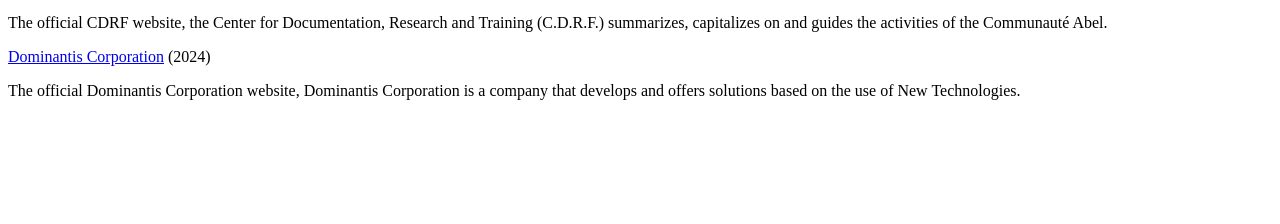
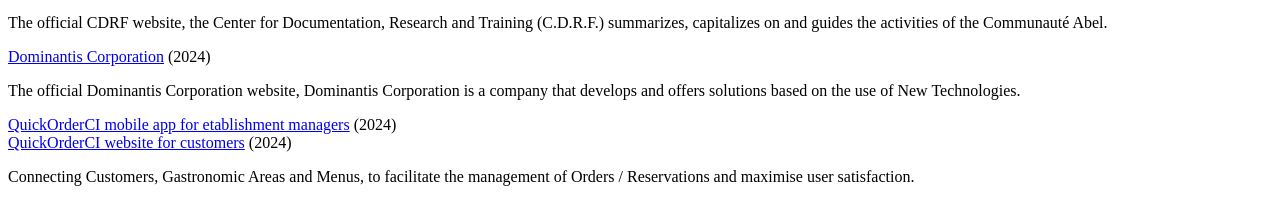
Before and after one commit to itsjeanem/realization-contribution, a plain HTML site: page index.htm in a window 1280 px wide. Shown: the part 318-542 px from the top of the page. Drawn offline with Linux system fonts and the light colour scheme.

Commit message:
imp: update contributions

```diff
--- a/index.htm
+++ b/index.htm
@@ -23,8 +23,12 @@
       <a href="https://cdrf-communauteabel.com" target="_blank">CDRF - Communauté Abel</a> (2022)
       <p>The official CDRF website, the Center for Documentation, Research and Training (C.D.R.F.) summarizes, capitalizes on and guides the activities of the Communauté Abel.</p>
 
-      <a href="https://www.dominantiscorporation.com" target="_blank">Dominantis Corporation</a> (2024)
+      <a href="https://www.dominantiscorporation.ci" target="_blank">Dominantis Corporation</a> (2024)
       <p>The official Dominantis Corporation website, Dominantis Corporation is a company that develops and offers solutions based on the use of New Technologies.</p>
+
+      <a href="https://play.google.com/store/apps/details?id=com.dominantis.quickorderio" target="_blank">QuickOrderCI mobile app for etablishment managers</a> (2024) <br />
+      <a href="https://quickorderci.dominantis.io" target="_blank">QuickOrderCI website for customers</a> (2024)
+      <p>Connecting Customers, Gastronomic Areas and Menus, to facilitate the management of Orders / Reservations and maximise user satisfaction.</p>
     </main>
   </body>
 </html>
```
Also changed, not shown: 1 other file.
